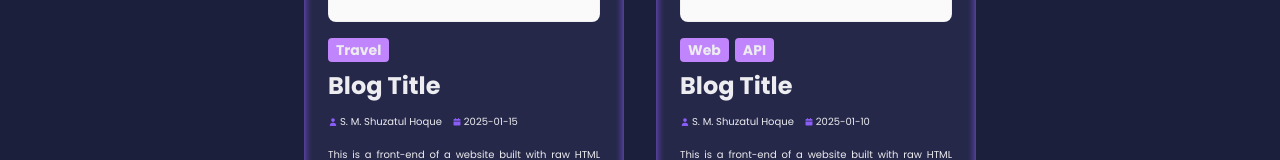
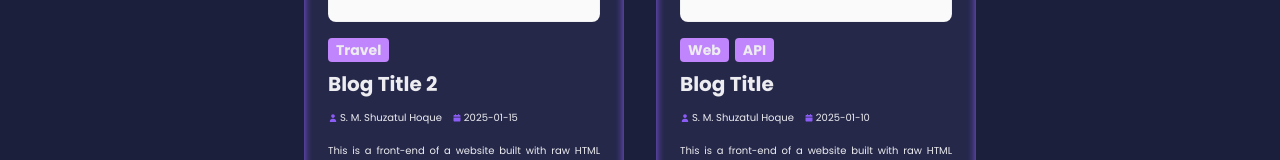
Before and after one commit to smsh119/shuzat-devfolio, a Next.js app: page /blogs in a window 1280 px wide. Shown: the part 375-535 px from the top of the page. Built offline with nearby package versions, Linux system fonts and the light colour scheme; no server answers.

Commit message:
Changed blog card title font size, changed no blogs message in blogs

```diff
--- a/components/Blogs/BlogCard.jsx
+++ b/components/Blogs/BlogCard.jsx
@@ -30,7 +30,7 @@ function BlogCard({
             </Badge>
           ))}
         </div>
-        <h2 className="text-2xl font-bold">Blog Title</h2>
+        <h2 className="text-xl font-bold">{title}</h2>
         <div className="flex gap-2.5">
           <div className="flex items-center gap-0.5">
             <Image
--- a/components/Blogs/Blogs.jsx
+++ b/components/Blogs/Blogs.jsx
@@ -10,7 +10,7 @@ function Blogs({ blogs }) {
         {blogs?.length > 0 ? (
           blogs?.map((blog) => <BlogCard key={blog.id} {...blog} />)
         ) : (
-          <div>Sorry! No blogs.</div>
+          <div>Sorry! No blogs available.</div>
         )}
       </div>
     </section>
```
